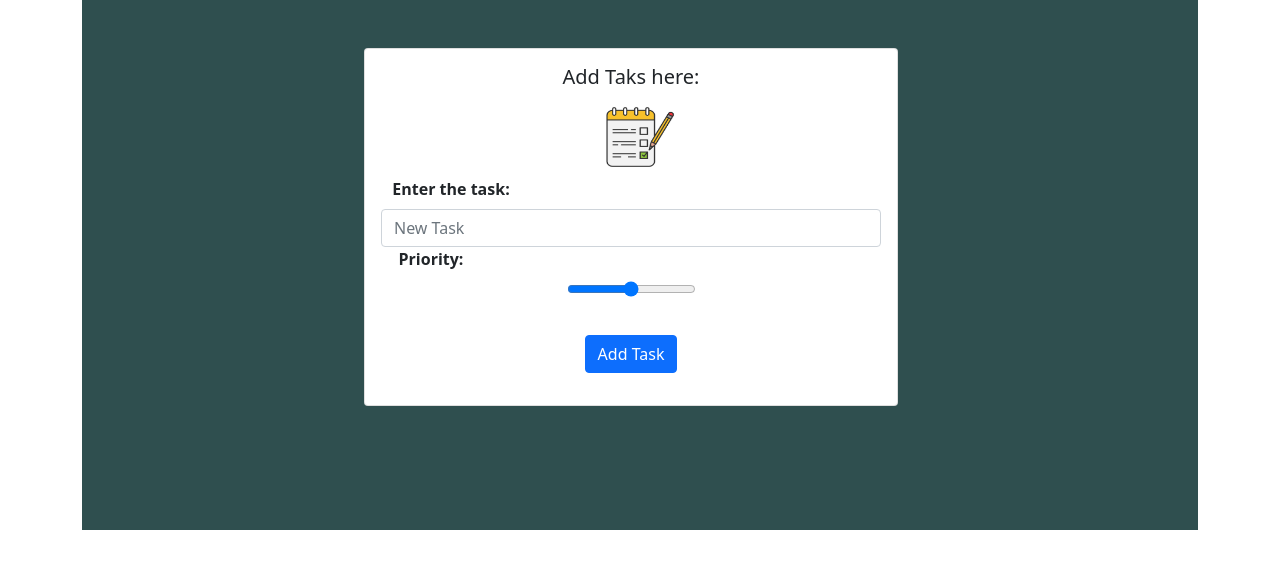
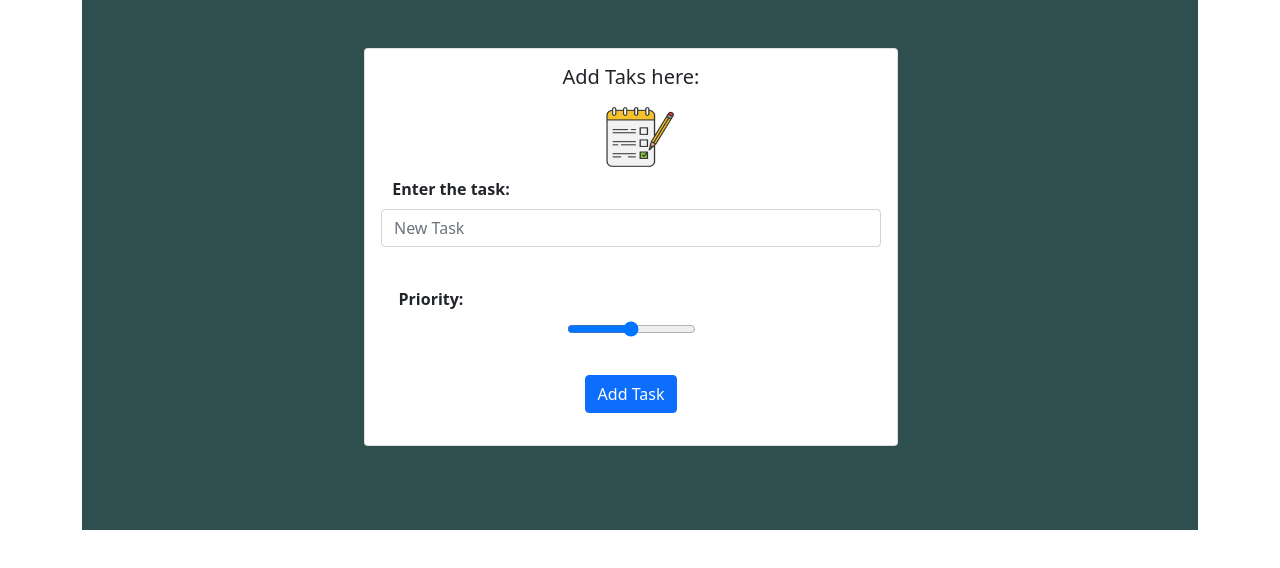
Before and after one commit to Mango-111/Todo-app-with-Registeration-and-Login-page, a React (Create React App) app: page /Entry in a window 1280 px wide. Shown: the top 568 px of the page. Built offline with nearby package versions, Linux system fonts and the light colour scheme.

Commit message:
added more functionalities

```diff
--- a/src/components/Entry.css
+++ b/src/components/Entry.css
@@ -2,7 +2,8 @@
 
 .label1{margin-right: 360px;font-weight: bold;}
 
-.label2{margin-right:400px;font-weight: bold;}
+.label2{margin-right:400px;font-weight: bold;
+       margin-top: 40px;}
 
 .setBg{background-color: darkslategrey;
        height:530px;}
--- a/src/components/Login.css
+++ b/src/components/Login.css
@@ -1,4 +1,5 @@
-.bakground{background-color:darkslategray;}
+/* .bakground_color{background-color:black;} */
+
 .log_form{margin-left:270px;}
 .form_label{font-weight: bold;
             margin-right:320px;}
```
Also changed, not shown: src/components/Registeration.js (+27 -2 lines).
